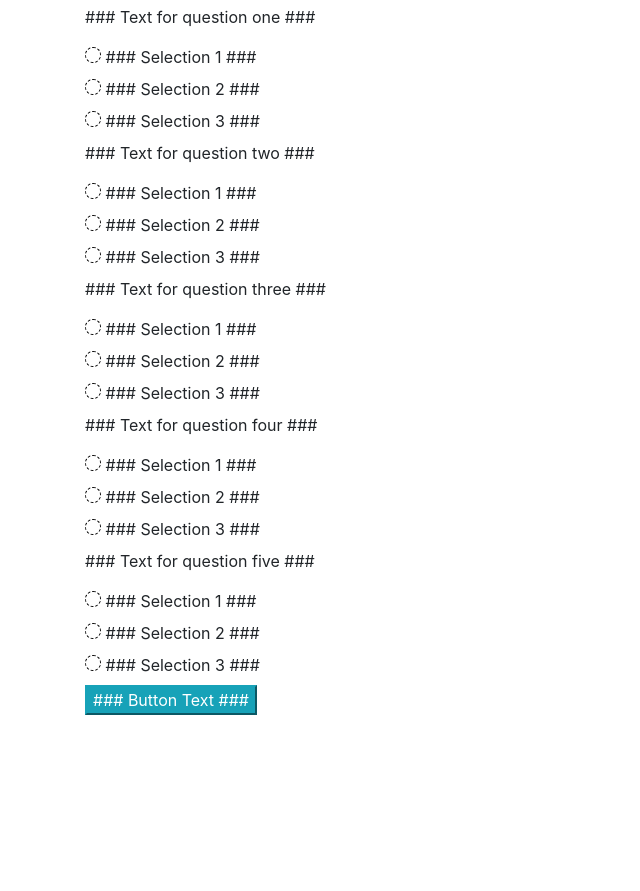
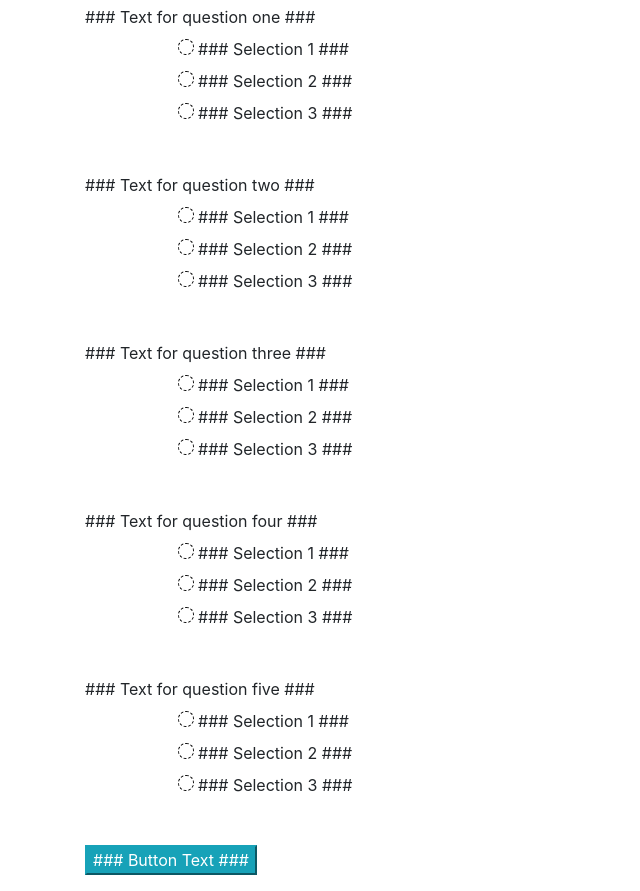
Before and after one commit to grantskis/lang-selector, a plain HTML site: page index.html in a window 1280 px wide. Shown: the part 51-942 px from the top of the page, without its empty margins (0-640 px from the left). Before the commit the page ends 800 px from the top, so only its background shows below. Drawn offline with Linux system fonts and the light colour scheme.

Commit message:
place each question-answer block into a contained, styled block.

```diff
--- a/index.html
+++ b/index.html
@@ -20,6 +20,7 @@
         <p>
           ### Text for question one ###
         </p>
+        <div class="offset-sm-1 q-answers">
           <div class="radio">
           <label for="q1-a1">
             <input id="q1-a1" type="radio" name="q1" value="1">
@@ -39,11 +40,13 @@
             </label>
           </div>
         </div>
+      </div>
 
       <div class="question 2">
         <p>
           ### Text for question two ###
         </p>
+        <div class="offset-sm-1 q-answers">
           <div class="radio">
           <label for="q2-a1">
             <input id="q2-a1" type="radio" name="q2" value="1">
@@ -63,11 +66,13 @@
             </label>
           </div>
         </div>
+      </div>
 
       <div class="question 3">
         <p>
           ### Text for question three ###
         </p>
+        <div class="offset-sm-1 q-answers">
           <div class="radio">
           <label for="q3-a1">
             <input id="q3-a1" type="radio" name="q3" value="1">
@@ -87,11 +92,13 @@
             </label>
           </div>
         </div>
+      </div>
 
       <div class="question 4">
         <p>
           ### Text for question four ###
         </p>
+        <div class="offset-sm-1 q-answers">
           <div class="radio">
           <label for="q4-a1">
             <input id="q4-a1" type="radio" name="q4" value="1">
@@ -111,11 +118,13 @@
             </label>
           </div>
         </div>
+      </div>
 
       <div class="question 5">
         <p>
           ### Text for question five ###
         </p>
+        <div class="offset-sm-1 q-answers">
           <div class="radio">
           <label for="q5-a1">
             <input id="q5-a1" type="radio" name="q5" value="1">
@@ -135,6 +144,7 @@
             </label>
           </div>
         </div>
+      </div>
 
 
 
```
Lines whose indentation alone changed are shown as unchanged.
